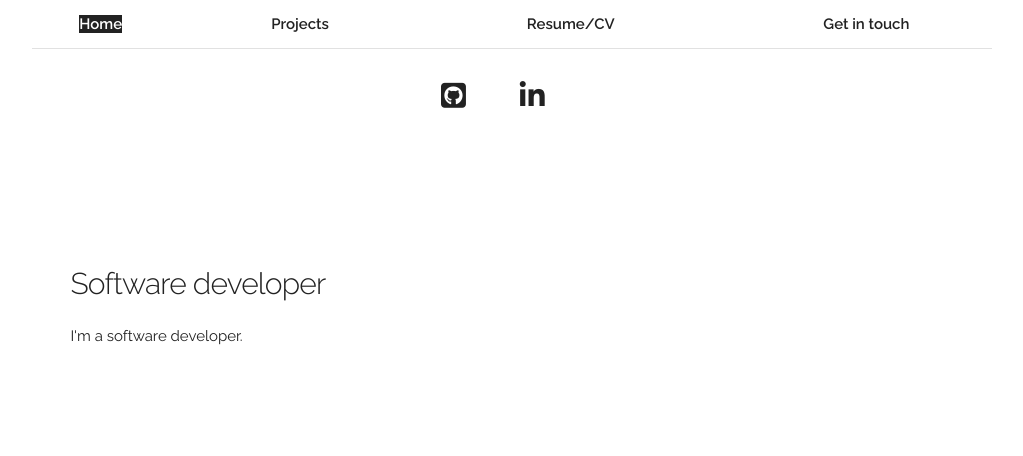
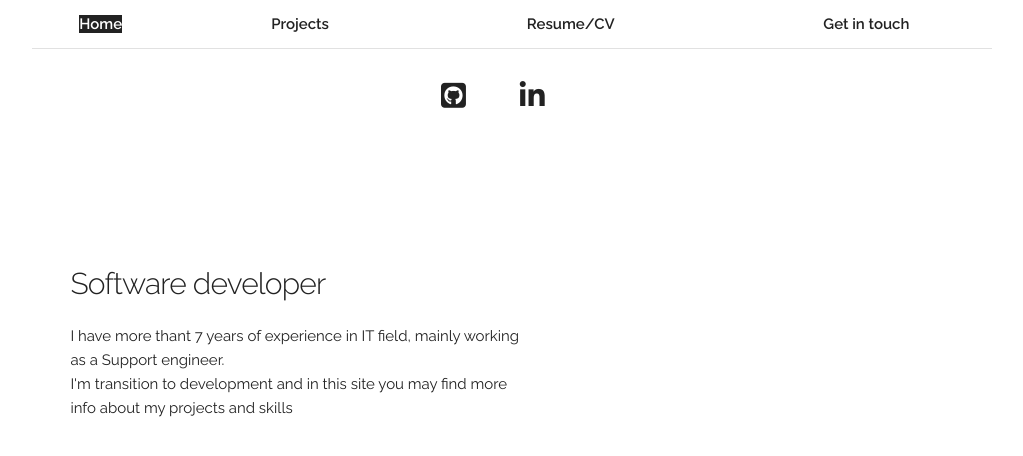
Before and after one commit to dmug1/PortifolioHome, a plain HTML site: page index.html in a window 1280 px wide. Shown: the top 456 px of the page, without its empty margins (128-1151 px from the left). Drawn offline with Linux system fonts and the light colour scheme.

Commit message:
Add content

```diff
--- a/index.html
+++ b/index.html
@@ -87,7 +87,8 @@
       <div class="one comlumn"></div>
         <div class="one-half column" style="margin-top: 15%">
           <h4>Software developer</h4>
-          <p>I'm a software developer</a>.</p>
+          <p>I have more thant 7 years of experience in IT field, mainly working as a Support engineer.<br>
+          I'm transition to development and in this site you may find more info about my projects and skills</p>
         </div>
       <div class="one comlumn"></div>
     </div>
```
Also changed, not shown: 1 other file.
